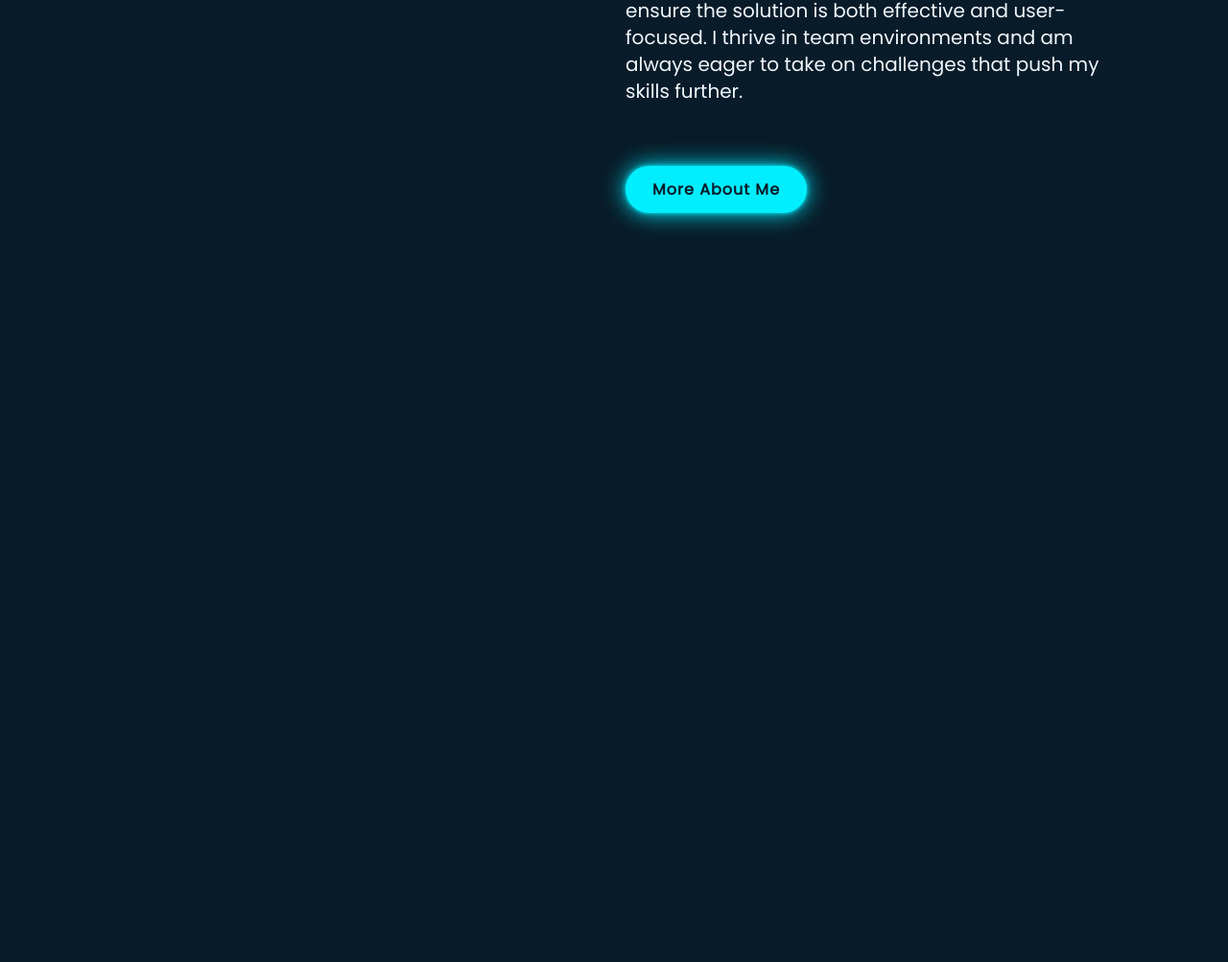
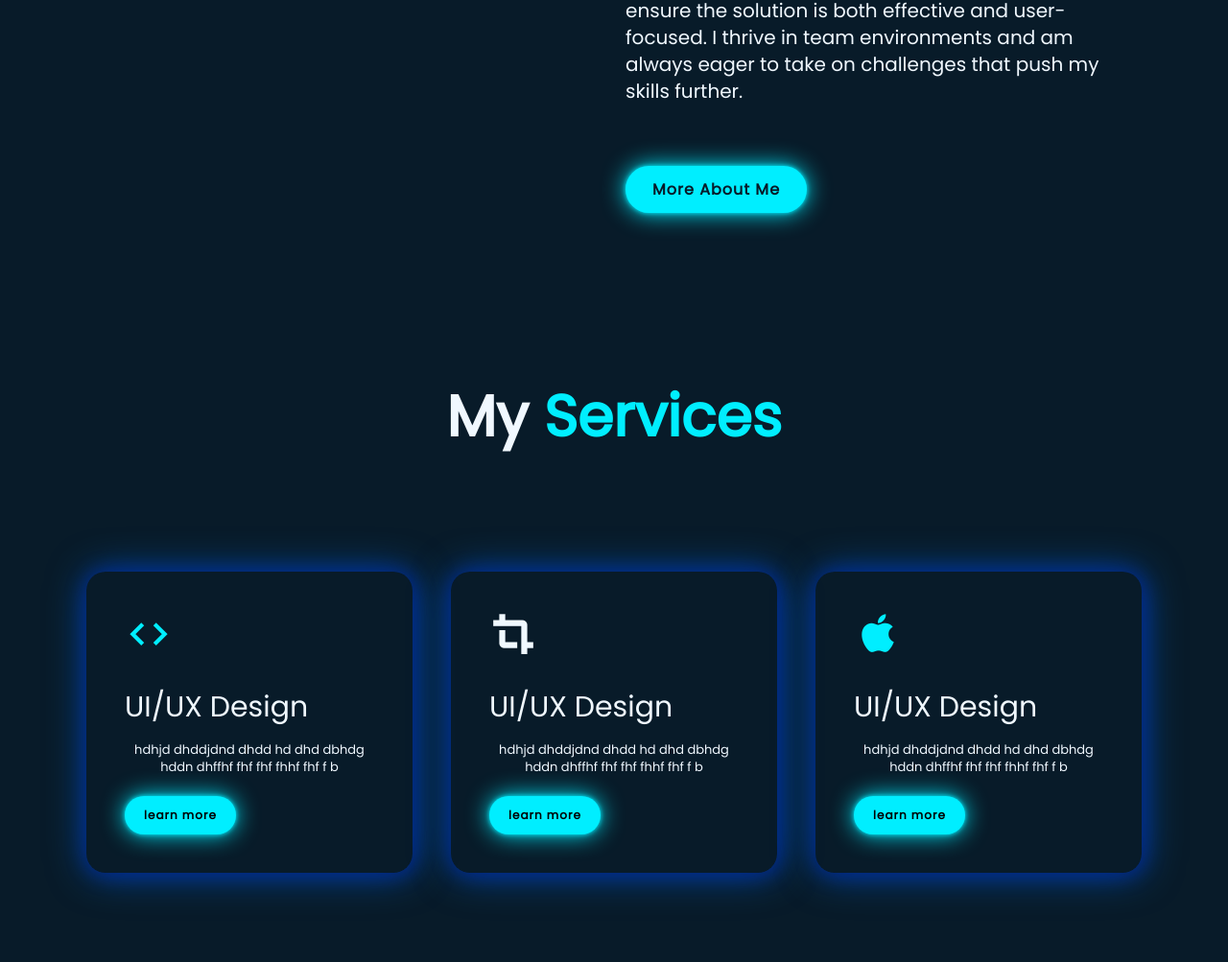
Before and after one commit to Kavindya-2002/MyPortfolio, a plain HTML site: page index.html in a window 1280 px wide. Shown: the part 1431-2434 px from the top of the page at 96% size. Before the commit the page ends 1733 px from the top, so only its background shows below. Drawn offline with nearby package versions, Linux system fonts and the light colour scheme.

Commit message:
Add My Services section with glowing cards and animations

```diff
--- a/index.html
+++ b/index.html
@@ -59,7 +59,34 @@
                <a href="#" class="btn-box">More About Me</a>
         </div>
     </section>
+    <section>
+        <div class="services" id="services">
+            <div class="container">
+                <h1 class="sub-title">My <span>Services</span></h1>
+                <div class="services-list">
+                    <div>
+                        <i class='bx bx-code' style='color:#00eeff'  ></i>
+                        <h2>UI/UX Design</h2>
+                        <p>hdhjd dhddjdnd dhdd hd dhd dbhdg hddn dhffhf fhf fhf fhhf fhf f b</p>
+                            <a href="#" class="read">learn more</a>
+                    </div>
+                    <div>
+                        <i class='bx bxs-crop' ></i>
+                        <h2>UI/UX Design</h2>
+                        <p>hdhjd dhddjdnd dhdd hd dhd dbhdg hddn dhffhf fhf fhf fhhf fhf f b</p>
+                            <a href="#" class="read">learn more</a>
+                    </div>
+                    <div>
+                        <i class='bx bxl-apple' style='color:#00eeff' ></i>
+                        <h2>UI/UX Design</h2>
+                        <p>hdhjd dhddjdnd dhdd hd dhd dbhdg hddn dhffhf fhf fhf fhhf fhf f b</p>
+                            <a href="#" class="read">learn more</a>
+                    </div>
+                </div>
+            </div>
 
+        </div>
+    </section>
     <script src="main.js"></script>
 
 </body>
--- a/stylesheet.css
+++ b/stylesheet.css
@@ -254,6 +254,89 @@ body {
     line-height: 1.4;
     margin-bottom: 4rem;
 }
+#services {
+    color: aliceblue;
+    font-size: 20px;
+    line-height: 1.4;
+    margin-bottom: 4rem;
+}
+.sub-title {
+    text-align: center;
+    font-size: 60px;
+    padding-bottom: 70px;
+}
+.sub-title span {
+    color: #0ef;
+    margin-bottom: -20px;
+
+}
+.container {
+    padding: 90px;
+
+}
+.services-list {
+    display: grid;
+    grid-template-columns: repeat(auto-fit,minmax(259px,1fr));
+    grid-gap: 40px;
+    margin-top: 50px;
+}
+.services-list div {
+    background-color: transparent;
+    padding: 40px;
+    font-size: 13px;
+    border-right: 10px;
+    border-radius: 20px;
+    transition: background 0.5s, transform 0.5s;
+    box-shadow: 1px 1px 20px #012290f7,
+                1px 1px 40px #0053b0f7;
+}
+.services-list div:hover {
+  transform: translateY(-10px);
+  background: rgba(0, 238, 255, 0.1);
+  box-shadow: 0 0 30px #0ef, 0 0 60px #0ef;
+}
+
+.services-list div i {
+    font-size: 50px;
+    margin-bottom: 30px;
+}
+.services-list div h2 {
+    font-size: 30px;
+    font-weight: 500;
+    margin-bottom: 15px;
+}
+.services-list div a {
+    text-decoration: none;
+    color: #000000;
+    font-size: 12px;
+    margin-top: 20px;
+    display: inline-block;
+}
+.services-list div p {
+  text-align: center;
+}
+
+.read {
+    display: inline-block;
+    padding: 12px 20px;
+    background: #0ef;
+    border-radius: 40px;
+    font-size: 10px;
+    color: #001b29;
+    letter-spacing: 1px;
+    text-decoration: none;
+    font-weight: 600;
+    opacity: 0;
+    animation: slideTop 1s ease forwards;
+    animation-delay: 2s;
+    box-shadow: 0 0 5px #0ef,
+    0 0 25px #0ef;
+}
+.read:hover {
+    box-shadow: 0 0 5px cyan,
+    0 0 25px cyan, 0 0 50px cyan,
+    0 0 100px cyan, 0 0 200px cyan;
+}
 
 @keyframes slideRight {
     0% {
```
